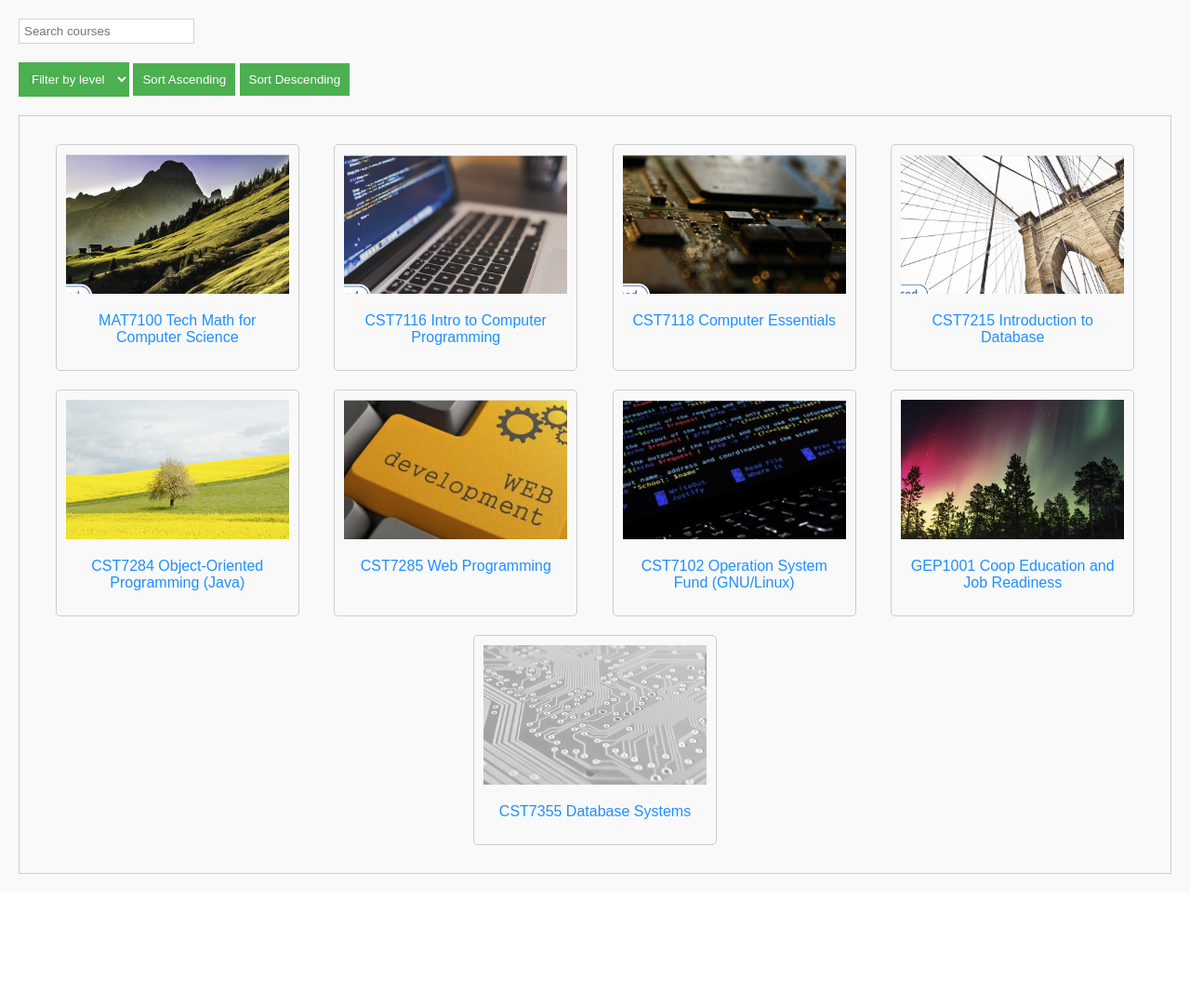
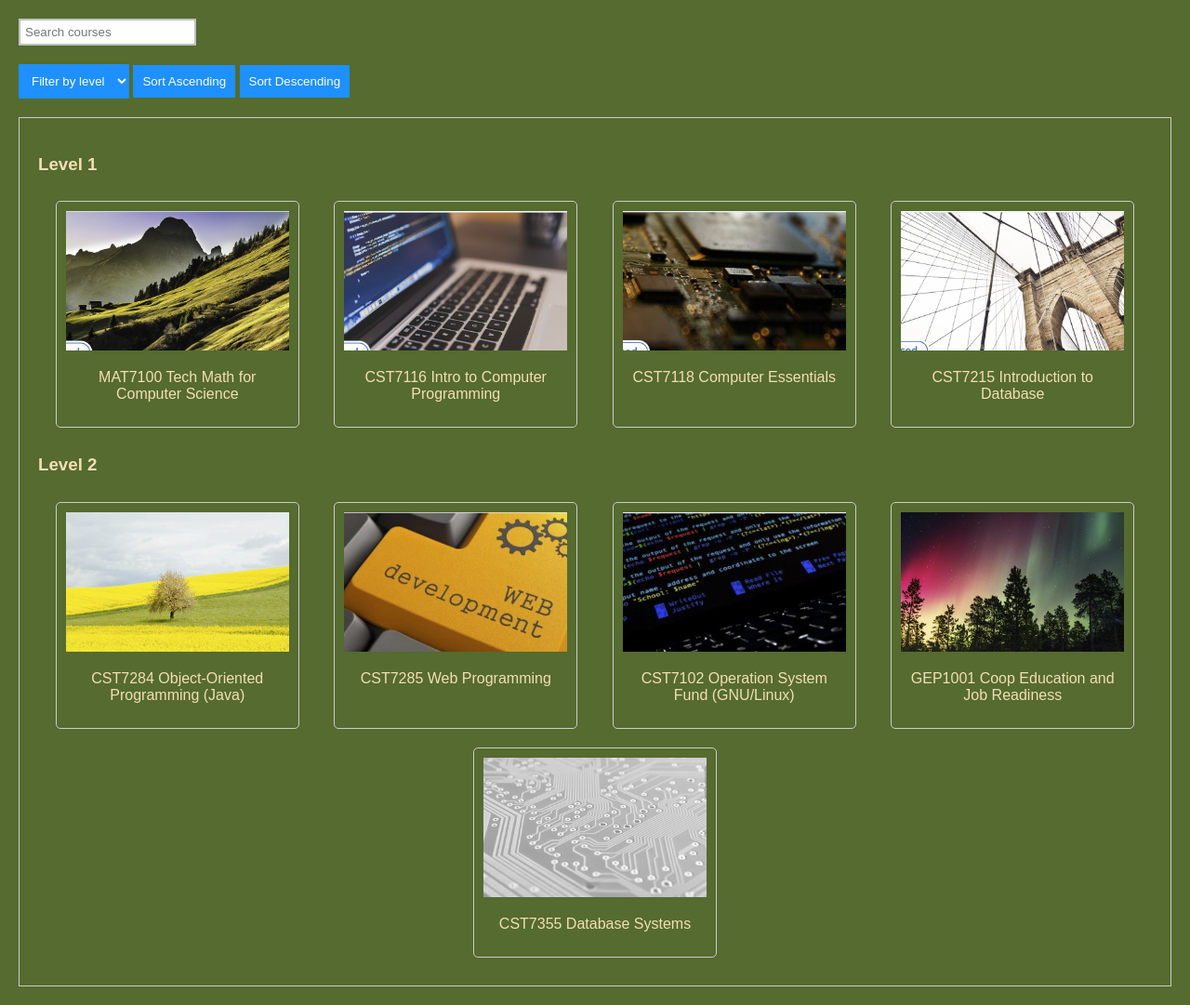
Before and after one commit to codebool/Algonquin-CP, a PHP site: page /courses.html in a window 1280 px wide. Shown: the part 70-1151 px from the top of the page at 93% size. Before the commit the page ends 1010 px from the top, so only its background shows below. Run offline with PHP 8.4, Linux system fonts and the light colour scheme.

Commit message:
update assignment 1

```diff
--- a/CST7285/Assignment01/courses.html
+++ b/CST7285/Assignment01/courses.html
@@ -27,8 +27,9 @@
     <button id="sort-desc">Sort Descending</button>
     <div id="courses">
         <section>
+            <h3>Level 1</h3>
             <div class="flex-container">
-                <div class="flex-item">
+                <div class="front flex-item">
                     <img alt="Image for MAT7100" src="./img/MAT7100%20Tech%20Math%20for%20Computer%20Science.png">
                     <p>MAT7100 Tech Math for Computer Science</p>
                 </div>
@@ -47,6 +48,7 @@
             </div>
         </section>
         <section>
+            <h3>Level 2</h3>
             <div class="flex-container">
                 <div class="flex-item">
                     <img alt="Image for CST7284" src="./img/CST7284%20Object%20Oriented%20Programming%20(Java).png">
--- a/CST7285/Assignment01/index.html
+++ b/CST7285/Assignment01/index.html
@@ -20,7 +20,7 @@
 
 <main>
     <section class="profile">
-        <img alt="Profile Picture" class="profile-picture" src="my.jpg">
+        <img alt="Profile Picture" class="profile-picture" src="./img/my.png">
         <h1>Personal Info</h1>
         <p>Bo Qu (Miles)</p>
         <p><a href="https://www.algonquincollege.com/pembroke/" target="_blank">Algonquin College - Pembroke</a></p>
@@ -70,7 +70,7 @@
         <p>Want to know more about this awesome place? Check out their <a href="https://www.algonquincollege.com/"
                                                                           target="_blank">official website</a> and see
             what all the buzz is about!</p>
-        <button><a href="https://www.youtube.com/watch?v=94ZIWMB2vQ0">Watch on YouTube</a></button>
+        <button><a href="https://www.youtube.com/watch?v=94ZIWMB2vQ0">Watch Algonquin College on YouTube</a></button>
     </section>
 </main>
 
--- a/CST7285/Assignment01/styles.css
+++ b/CST7285/Assignment01/styles.css
@@ -97,7 +97,6 @@
 
 .courses main {
     padding: 20px;
-    background-color: #f9f9f9;
 }
 
 .courses #search-form {
@@ -106,20 +105,20 @@
 
 .courses #search-input {
     padding: 5px;
-    border: 1px solid lightgrey;
+    border: 2px solid silver;
     width: auto;
 }
 
 .courses #filter-level, #sort-asc, #sort-desc {
     padding: 10px;
     border: none;
-    background-color: #4CAF50;
+    background-color: #1E90FF;
     color: white;
     cursor: pointer;
 }
 
 .courses #filter-level:hover, #sort-asc:hover, #sort-desc:hover {
-    background-color: #45a049;
+    background-color: #104E8B;
 }
 
 .courses #courses {
@@ -141,7 +140,6 @@
     padding: 10px;
     border: 1px solid #ccc;
     border-radius: 5px;
-    color: #1E90FF;
     text-align: center;
 }
 
```
Also changed, not shown: CST7285/Assignment01/img/my.png (added), CST7285/Assignment01/my.jpg (deleted).
